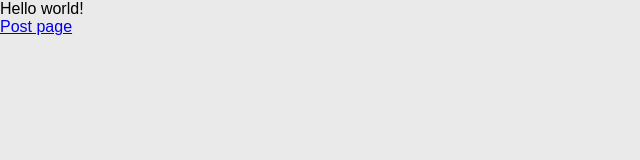
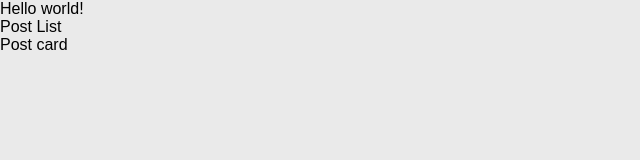
Before and after one commit to Brienyll/g-blog, a Gatsby site: page / in a window 1280 px wide. Shown: the whole page, without its empty margins (0-640 px from the left). Built offline with nearby package versions, Linux system fonts and the light colour scheme; Gatsby itself is replaced by a stand-in of ours; a web font is replaced by a local one.

Commit message:
added post list component

```diff
--- /dev/null
+++ b/src/components/PostCard.js
@@ -0,0 +1,11 @@
+import React from 'react'
+
+const PostCard = () => {
+  return (
+    <div>
+      Post card
+    </div>
+  )
+}
+
+export default PostCard
--- /dev/null
+++ b/src/components/PostList.js
@@ -0,0 +1,14 @@
+import React from 'react'
+import POstCard from "./PostCard"
+import PostCard from './PostCard';
+
+const PostList = () => {
+  return (
+    <div>
+      Post List
+      <PostCard />
+    </div>
+  )
+}
+
+export default PostList
--- a/src/pages/index.js
+++ b/src/pages/index.js
@@ -1,8 +1,11 @@
 import React from "react"
 import Layout from "../components/layout"
 import { Link } from "gatsby"
-export default () => <Layout>Hello world!
+import PostList from "../components/PostList"
+export default () => (
+<Layout>Hello world!
   <div>
-    <Link to="/post/"> Post page </Link>
+    <PostList/>
   </div>
   </Layout>
+)
```
